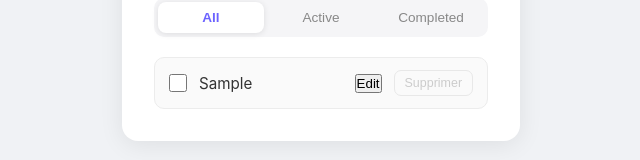
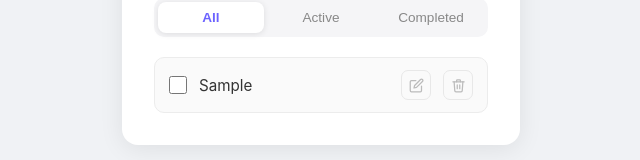
Before and after one commit to kevTsii/react-refresher, a React (Create React App) app: page / in a window 1280 px wide. Both pictures are taken after typing "Sample" into the empty fields and a click on the button "Ajouter". Shown: the part 196-356 px from the top of the page, without its empty margins (319-959 px from the left). Built offline with nearby package versions, Linux system fonts and the light colour scheme.

Commit message:
feat(crud-j1): Claude Code enhancing css

```diff
--- a/src/App.css
+++ b/src/App.css
@@ -164,22 +164,44 @@ body {
   color: #aaa;
 }
 
-.btn-remove {
-  padding: 5px 10px;
+.btn-icon {
+  display: flex;
+  align-items: center;
+  justify-content: center;
+  width: 30px;
+  height: 30px;
   background: transparent;
-  color: #ccc;
   border: 1.5px solid #e8e8e8;
   border-radius: 7px;
-  font-size: 0.78rem;
   cursor: pointer;
+  color: #bbb;
+  flex-shrink: 0;
   transition: background 0.2s, color 0.2s, border-color 0.2s;
-  flex-shrink: 0;
+}
+
+.btn-edit:hover {
+  background: #f0f0ff;
+  color: #6c63ff;
+  border-color: #c9c4ff;
 }
 
 .btn-remove:hover {
   background: #fff0f0;
   color: #e74c3c;
   border-color: #f5c6c6;
+}
+
+/* Edit input */
+.todo-edit-input {
+  flex: 1;
+  padding: 5px 10px;
+  border: 1.5px solid #6c63ff;
+  border-radius: 8px;
+  font-size: 0.95rem;
+  color: #333;
+  background: #f8f7ff;
+  outline: none;
+  box-shadow: 0 0 0 3px rgba(108, 99, 255, 0.12);
 }
 
 /* Empty state */
--- a/src/components/Task.jsx
+++ b/src/components/Task.jsx
@@ -24,12 +24,29 @@ export function Task({task, toggleTask, removeTask, updateTask}) {
                 />
                 {!editing
                     ? <span className="todo-item-name">{task.name}</span>
-                    : <input type="text" value={newName} onChange={(e) => setNewName(e.target.value)} onKeyDown={handleKeyDown}/>
+                    : <input
+                        className="todo-edit-input"
+                        type="text"
+                        value={newName}
+                        onChange={(e) => setNewName(e.target.value)}
+                        onKeyDown={handleKeyDown}
+                        autoFocus
+                      />
                 }
 
-                <button onClick={() => setEditing(true)}>Edit</button>
-                <button className="btn-remove" onClick={() => removeTask(task.id)}>
-                    Supprimer
+                <button className="btn-icon btn-edit" title="Modifier" onClick={() => setEditing(true)}>
+                    <svg xmlns="http://www.w3.org/2000/svg" width="15" height="15" viewBox="0 0 24 24" fill="none" stroke="currentColor" strokeWidth="2" strokeLinecap="round" strokeLinejoin="round">
+                        <path d="M11 4H4a2 2 0 0 0-2 2v14a2 2 0 0 0 2 2h14a2 2 0 0 0 2-2v-7"/>
+                        <path d="M18.5 2.5a2.121 2.121 0 0 1 3 3L12 15l-4 1 1-4 9.5-9.5z"/>
+                    </svg>
+                </button>
+                <button className="btn-icon btn-remove" title="Supprimer" onClick={() => removeTask(task.id)}>
+                    <svg xmlns="http://www.w3.org/2000/svg" width="15" height="15" viewBox="0 0 24 24" fill="none" stroke="currentColor" strokeWidth="2" strokeLinecap="round" strokeLinejoin="round">
+                        <polyline points="3 6 5 6 21 6"/>
+                        <path d="M19 6l-1 14a2 2 0 0 1-2 2H8a2 2 0 0 1-2-2L5 6"/>
+                        <path d="M10 11v6M14 11v6"/>
+                        <path d="M9 6V4a1 1 0 0 1 1-1h4a1 1 0 0 1 1 1v2"/>
+                    </svg>
                 </button>
             </li>
         </>
```
